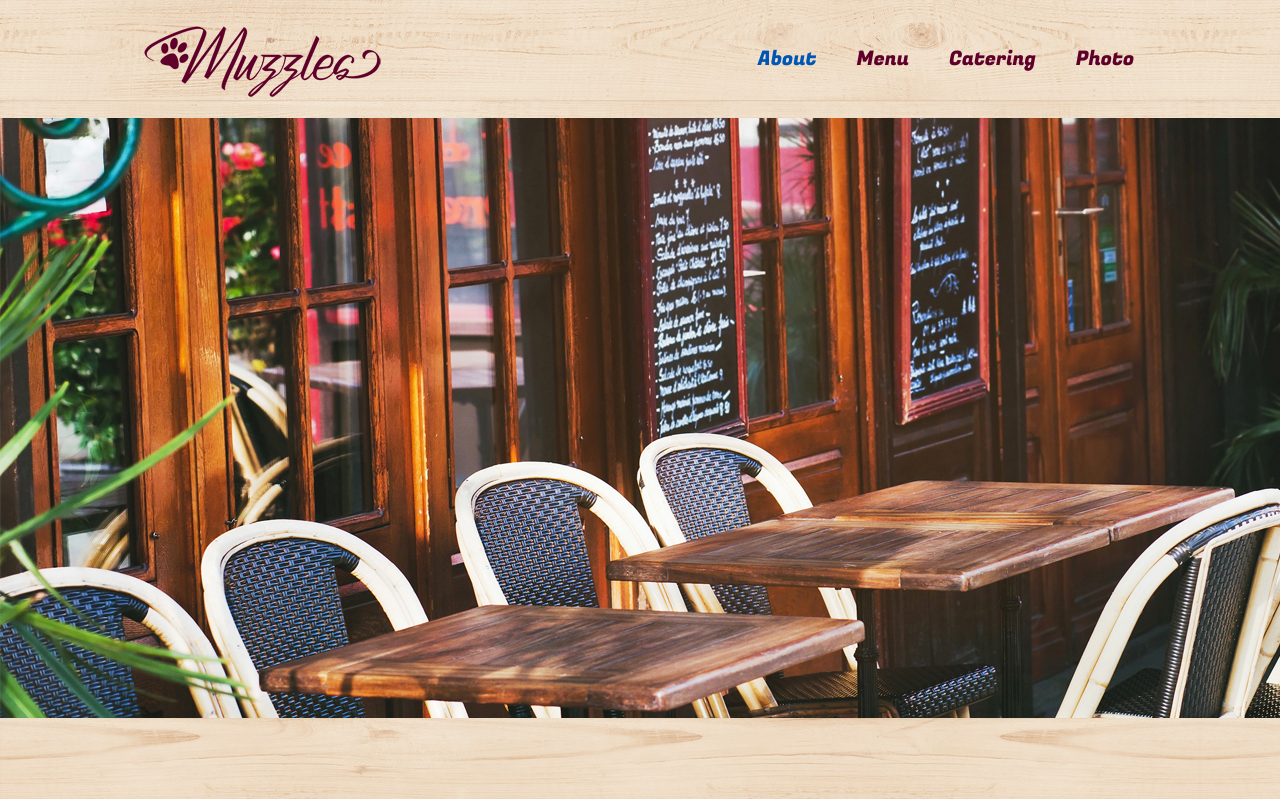
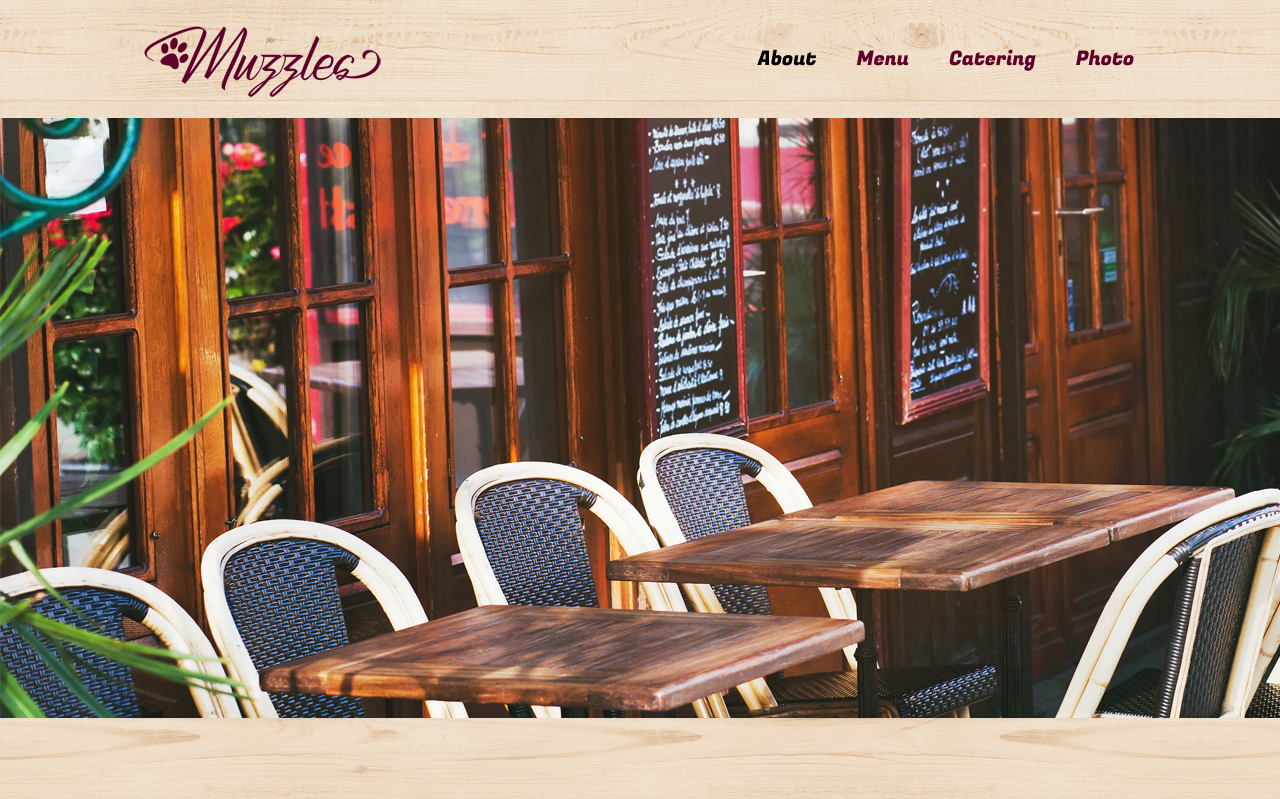
Before and after one commit to christycreme95/PuppyProject, a plain HTML site: page index.html in a window 1280 px wide. In both pictures the pointer is over the link "About". Shown: the top 799 px of the page. Drawn offline with nearby package versions, Linux system fonts and the light colour scheme.

Commit message:
hover change

```diff
--- a/css/christyStyle.css
+++ b/css/christyStyle.css
@@ -95,7 +95,9 @@ hr{
     font-family: 'Fugaz One', cursive;
     font-size: 20px;
 }
-
+.Christynav:hover{
+    color: black;
+}
 .christyHero {
     background-image: url(../images/homeHero.jpg);
     height: 600px;
```
